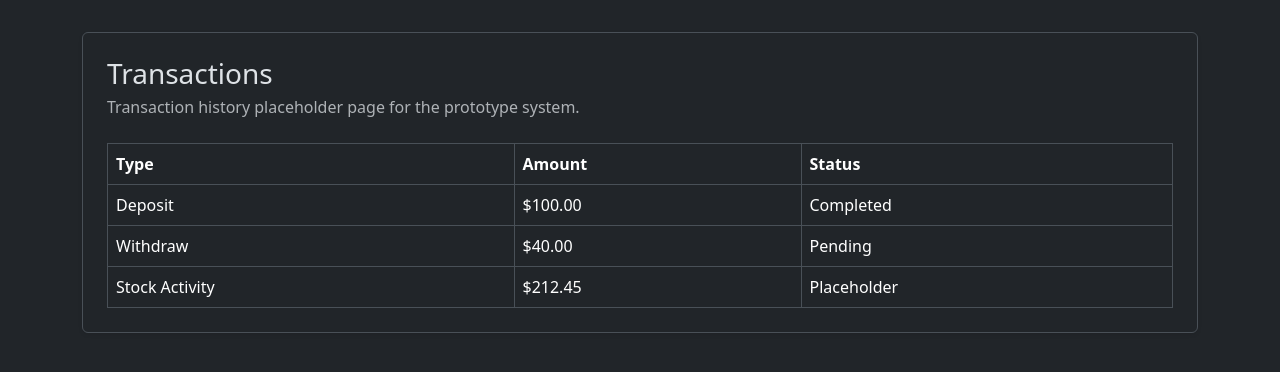
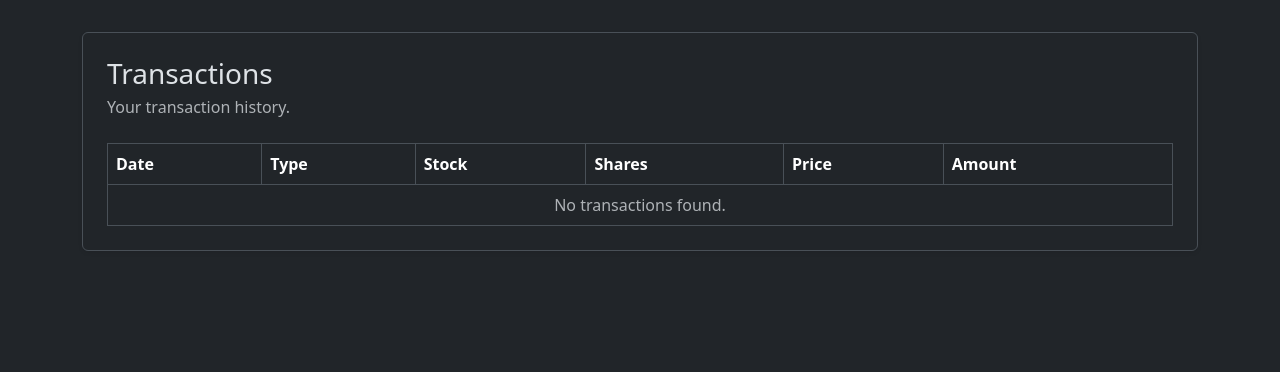
Before and after one commit to anair61/ift401capstone, a Python web app: template templates/transactions.html in a window 1280 px wide. Shown: the part 57-429 px from the top of the page. Run offline with Jinja, Linux system fonts and the light colour scheme; the template is opened without the code that fills it, so the values that code supplies are empty.

Commit message:
Implemented dynamic transactions page
Updated transactions route and template to replace placeholder data with live transaction history from the database, displaying date, type, stock, shares, price, and amount for each transaction.

```diff
--- a/templates/transactions.html
+++ b/templates/transactions.html
@@ -6,33 +6,55 @@
 <div class="card shadow-sm border">
   <div class="card-body p-4">
     <h1 class="h3 mb-1">Transactions</h1>
-    <p class="text-body-secondary mb-4">Transaction history placeholder page for the prototype system.</p>
+    <p class="text-body-secondary mb-4">Your transaction history.</p>
 
     <div class="table-responsive">
       <table class="table table-bordered table-hover align-middle mb-0">
         <thead>
           <tr>
+            <th>Date</th>
             <th>Type</th>
+            <th>Stock</th>
+            <th>Shares</th>
+            <th>Price</th>
             <th>Amount</th>
-            <th>Status</th>
           </tr>
         </thead>
         <tbody>
-          <tr>
-            <td>Deposit</td>
-            <td>$100.00</td>
-            <td>Completed</td>
-          </tr>
-          <tr>
-            <td>Withdraw</td>
-            <td>$40.00</td>
-            <td>Pending</td>
-          </tr>
-          <tr>
-            <td>Stock Activity</td>
-            <td>$212.45</td>
-            <td>Placeholder</td>
-          </tr>
+          {% if transactions %}
+            {% for txn in transactions %}
+            <tr>
+              <td>{{ txn.created_at.strftime('%Y-%m-%d %H:%M') if txn.created_at else '-' }}</td>
+              <td>{{ txn.txn_type|capitalize }}</td>
+              <td>
+                {% if txn.stock %}
+                  {{ txn.stock.ticker }}
+                {% else %}
+                  -
+                {% endif %}
+              </td>
+              <td>
+                {% if txn.shares is not none %}
+                  {{ txn.shares }}
+                {% else %}
+                  -
+                {% endif %}
+              </td>
+              <td>
+                {% if txn.price is not none %}
+                  ${{ '%.2f'|format(txn.price) }}
+                {% else %}
+                  -
+                {% endif %}
+              </td>
+              <td>${{ '%.2f'|format(txn.amount) }}</td>
+            </tr>
+            {% endfor %}
+          {% else %}
+            <tr>
+              <td colspan="6" class="text-center text-muted">No transactions found.</td>
+            </tr>
+          {% endif %}
         </tbody>
       </table>
     </div>
```
